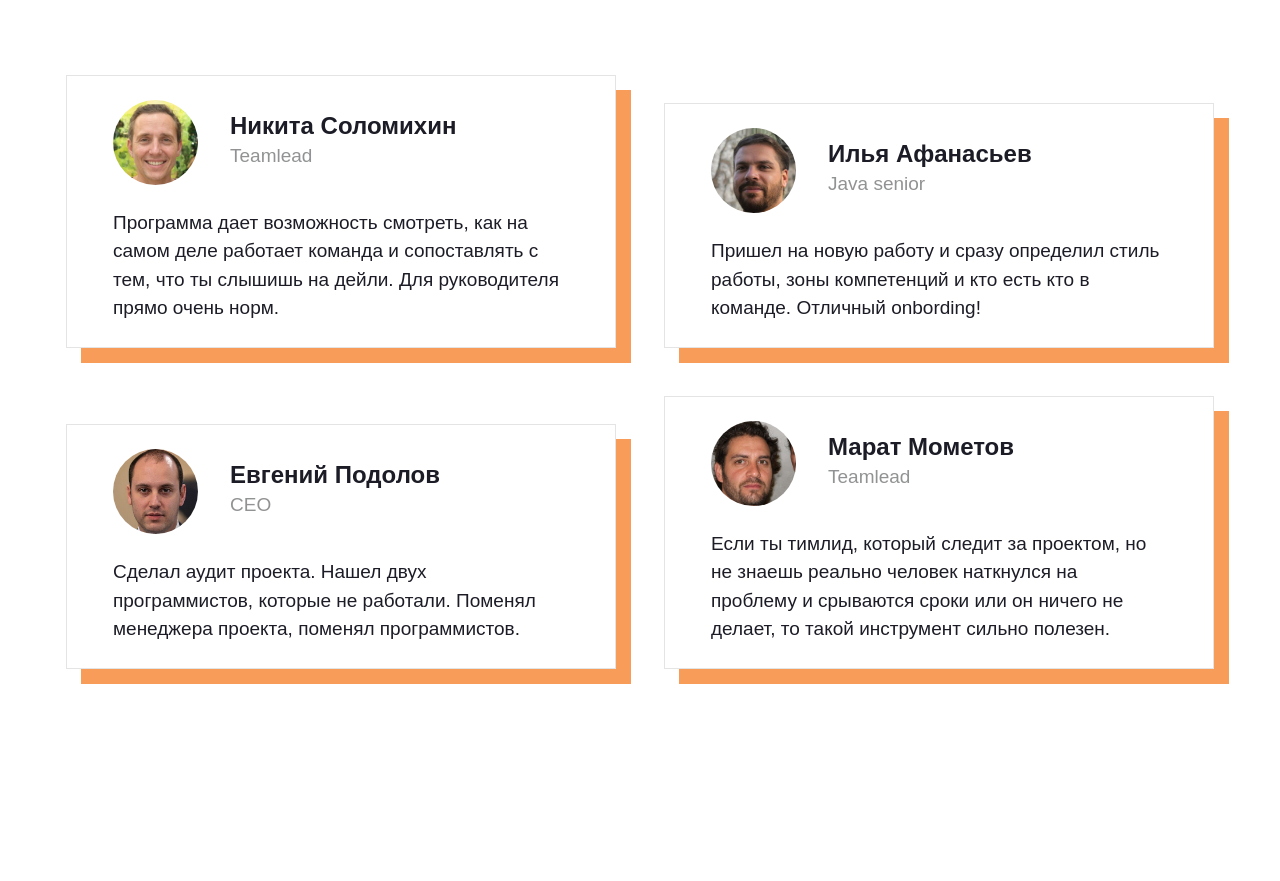
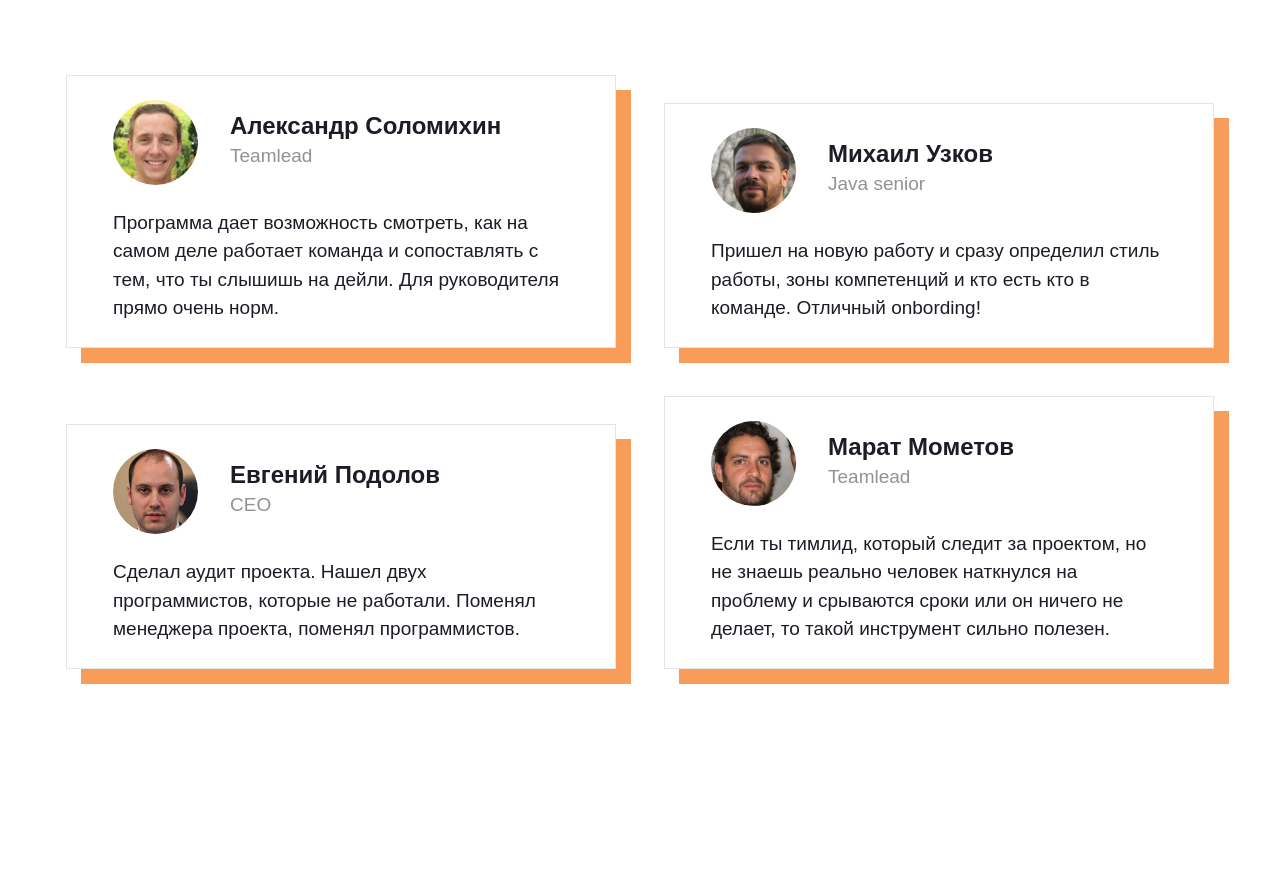
Before and after one commit to bakhirev/assayo.github.io, a React (Create React App) app: page /#/ in a window 1280 px wide. Shown: the part 2236-3117 px from the top of the page. Built offline with nearby package versions, Linux system fonts and the light colour scheme.

Commit message:
TEST-1234 fix(fix): add lang

```diff
--- a/src/ts/translations/en.ts
+++ b/src/ts/translations/en.ts
@@ -1,9 +1,9 @@
 export default `
 § header.main: Main
 § header.demo: Demo
-§ main.demo.title1: Audit
-§ main.demo.title2: git-статистики
-§ main.demo.description: Получи аудит своего или чужого проекта
+§ main.demo.title1: git statistics
+§ main.demo.title2: visualization
+§ main.demo.description: Get an audit of your own or someone else's project
 § main.demo.link1: Demo
 § main.demo.link2: Demo with mock data
 § main.feature.title: Хотите развернуть у себя?
--- a/src/ts/translations/ru.ts
+++ b/src/ts/translations/ru.ts
@@ -33,9 +33,9 @@ export default `
 § main.users.ceo.description4: прогноз времи доработок
 § main.users.ceo.description5: прогноз стоимости
 § main.comments.title: Отзывы заказчиков
-§ main.comments.user1.name: Никита Соломихин
+§ main.comments.user1.name: Александр Соломихин
 § main.comments.user1.message: Программа дает возможность смотреть, как на самом деле работает команда и сопоставлять с тем, что ты слышишь на дейли. Для руководителя прямо очень норм.
-§ main.comments.user2.name: Илья Афанасьев
+§ main.comments.user2.name: Михаил Узков
 § main.comments.user2.message: Пришел на новую работу и сразу определил стиль работы, зоны компетенций и кто есть кто в команде. Отличный onbording!
 § main.comments.user3.name: Евгений Подолов
 § main.comments.user3.message: Сделал аудит проекта. Нашел двух программистов, которые не работали. Поменял менеджера проекта, поменял программистов.
```
